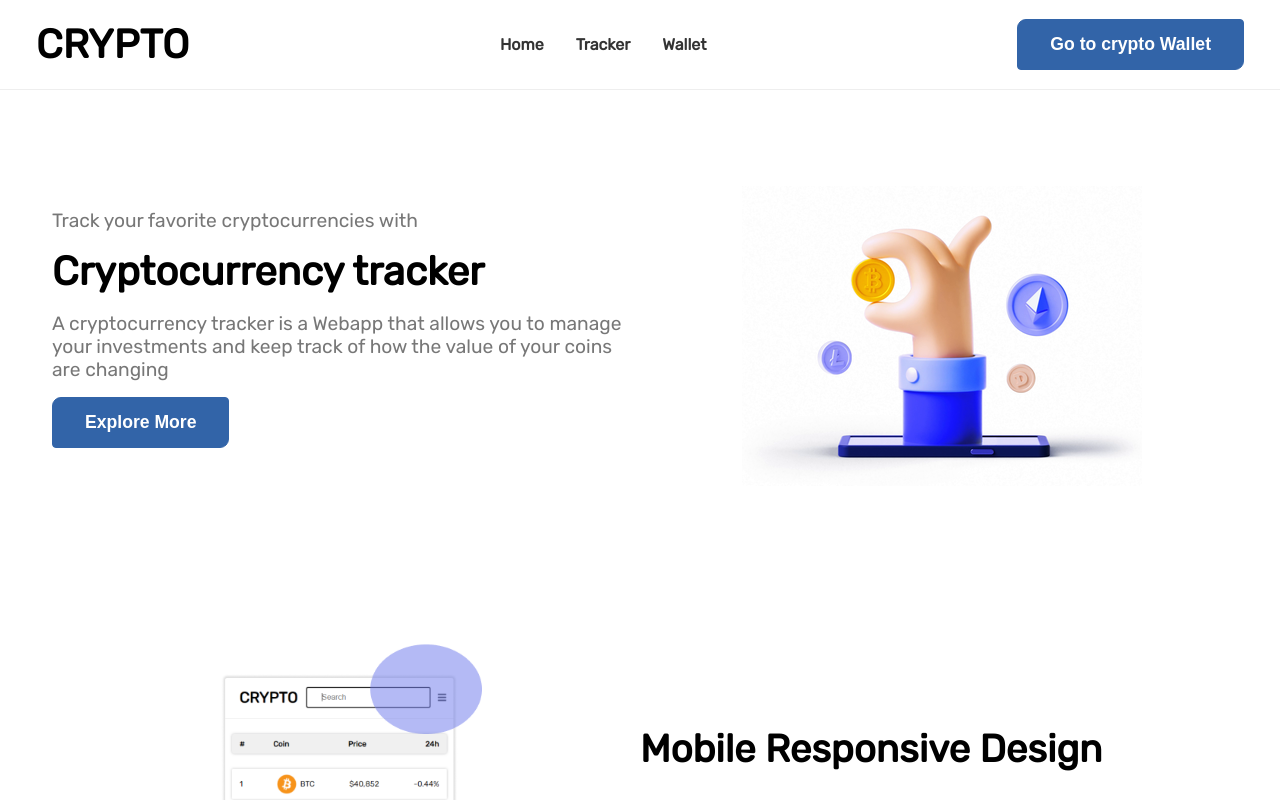
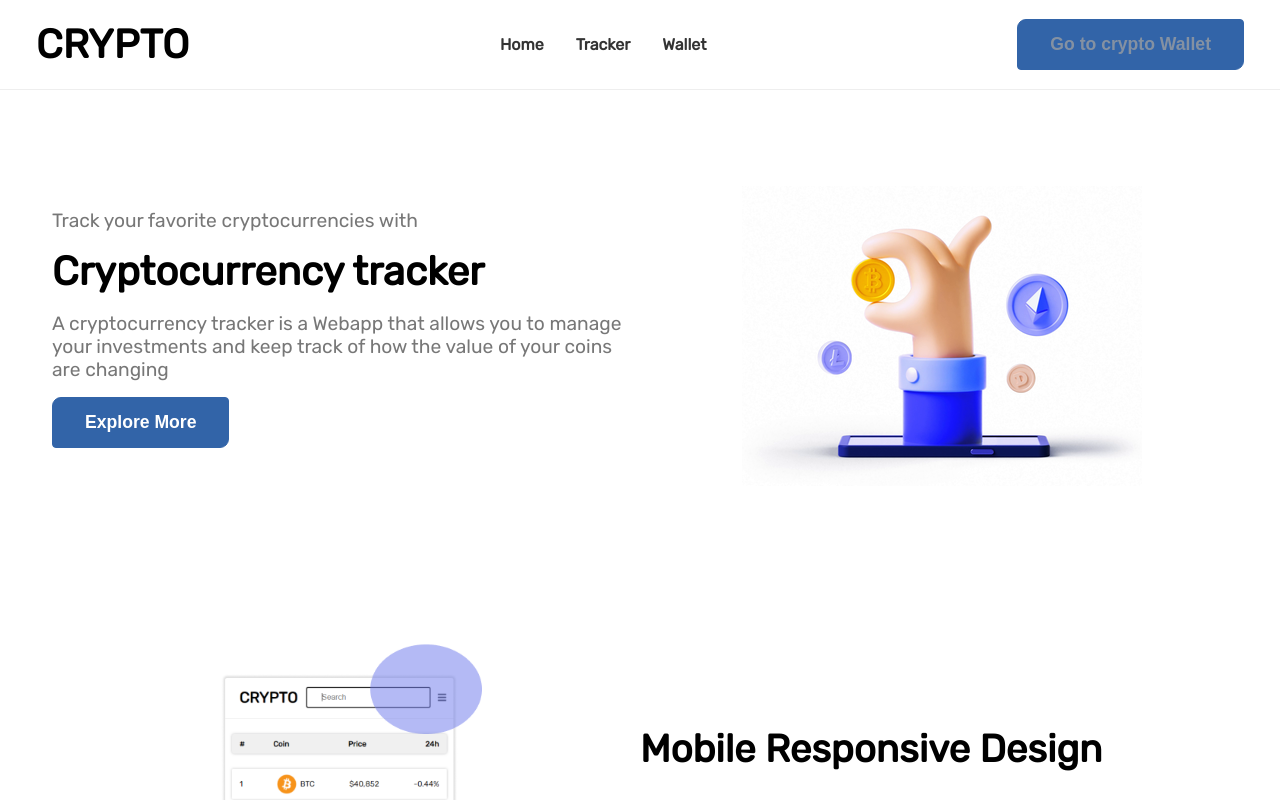
Before and after one commit to Ashutosh0024/cryptowebapp, a React (Create React App) app: page / in a window 1280 px wide. Shown: the top 800 px of the page. Built offline with nearby package versions, Linux system fonts and the light colour scheme; no server answers.

Commit message:
wallet link3

```diff
--- a/src/components/Navbar.js
+++ b/src/components/Navbar.js
@@ -23,7 +23,7 @@ const handleClick = () => setClick(!click)
                     </li>
                 </ul>
                 <div className='btn-group'>
-                    <button  onclick="window.location.href='https://wallet-demo-react.netlify.app/'';"className='btn'>Go to crypto Wallet</button>
+                    <button className='btn'><a href='https://wallet-demo-react.netlify.app/'>Go to crypto Wallet</a></button>
                 </div>
                 <div className='hamburger' onClick={handleClick}>
                     {click ? (<FaTimes size={20} style={{color: '#333'}}/>) : (<FaBars size={20} style={{color: '#333'}} />)}
```
